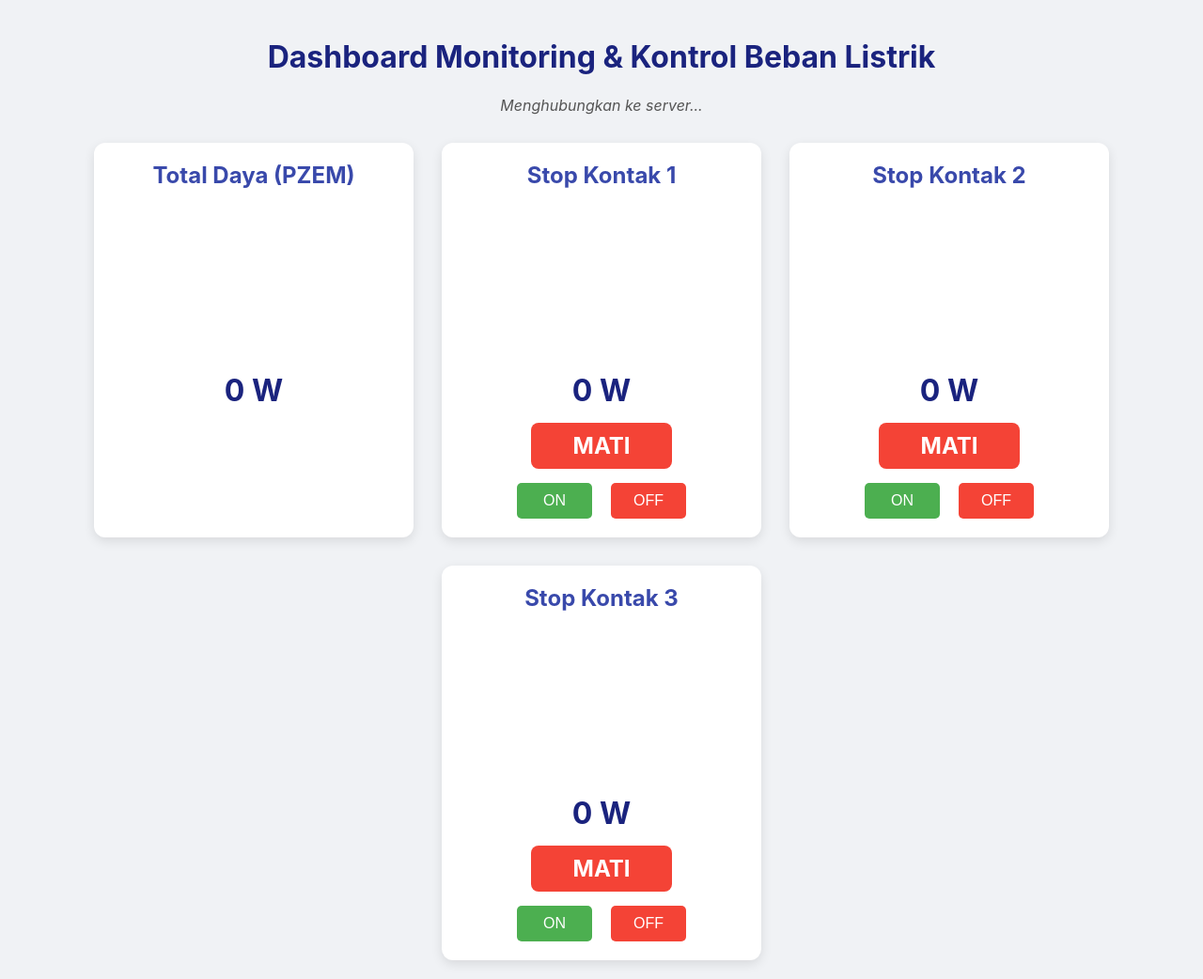
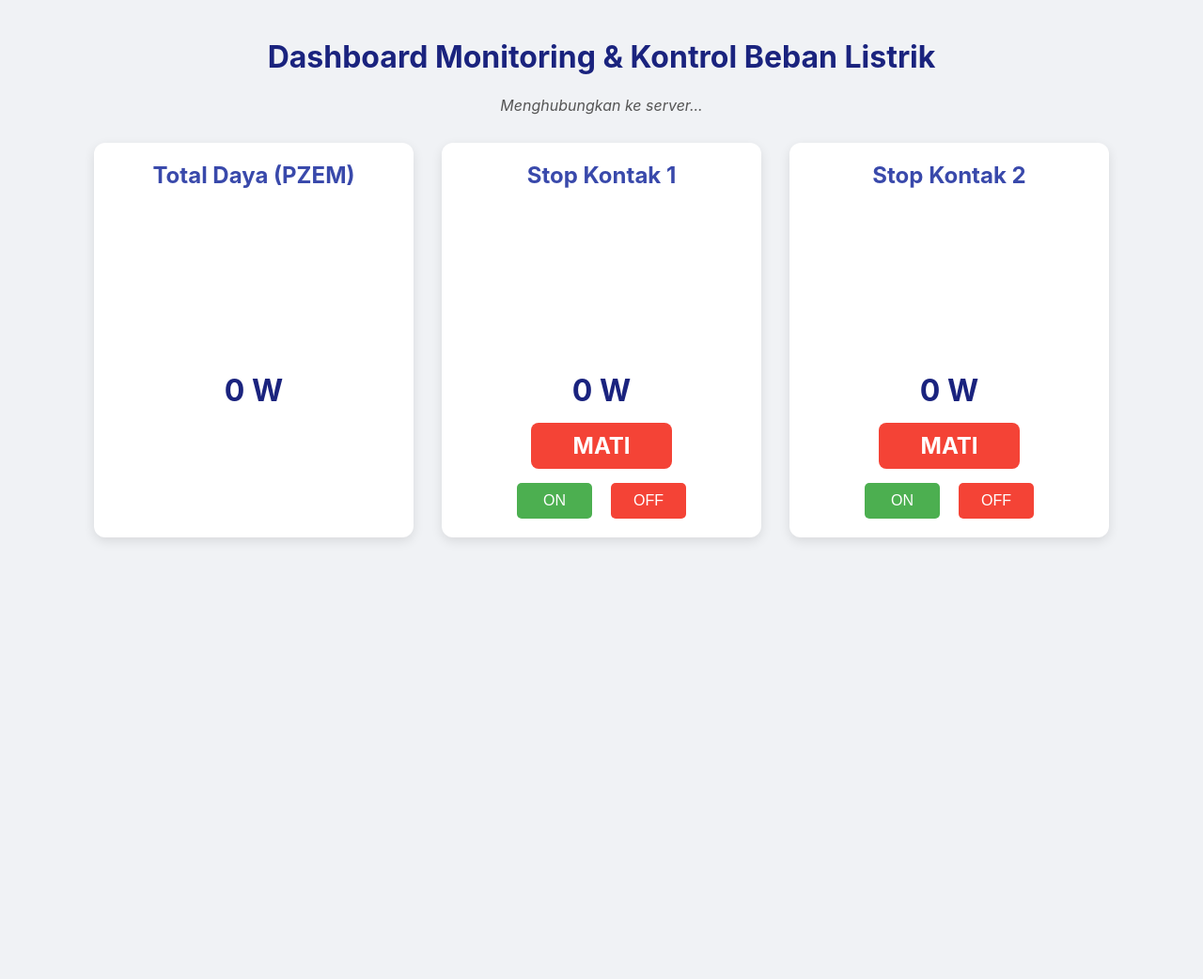
Before and after one commit to pawitran413/monitoring-daya, a website: page public/index.html in a window 1280 px wide. Shown: the whole page at 94% size. After the commit the page ends 800 px from the top, so only its background shows below. Drawn offline with Linux system fonts and the light colour scheme; a script that the page names is missing.

Commit message:
hapus 1 card relay zmct

```diff
--- a/public/index.html
+++ b/public/index.html
@@ -38,17 +38,6 @@
 					<button class="btn-off" data-relay="2">OFF</button>
 				</div>
 			</div>
-
-			<div class="card stop-kontak">
-				<h2>Stop Kontak 3</h2>
-				<canvas id="gauge-zmct-3"></canvas>
-				<div id="zmct-value-3" class="gauge-value">0 W</div>
-				<div id="relay-status-3" class="status-indicator off">MATI</div>
-				<div class="button-group">
-					<button class="btn-on" data-relay="3">ON</button>
-					<button class="btn-off" data-relay="3">OFF</button>
-				</div>
-			</div>
 		</div>
 
 		<script src="https://cdn.jsdelivr.net/npm/gaugeJS/dist/gauge.min.js"></script>
--- a/public/script.js
+++ b/public/script.js
@@ -48,8 +48,8 @@ function initUI() {
 	pzem.gauge.set(0);
 	pzem.valueElement = document.getElementById("pzem-value");
 
-	// Inisialisasi Gauge untuk 3 stop kontak
-	for (let i = 1; i <= 3; i++) {
+	// Inisialisasi Gauge untuk 2 stop kontak
+	for (let i = 1; i <= 2; i++) {
 		const gaugeElement = document.getElementById(`gauge-zmct-${i}`);
 		const zmctGaugeOptions = {
 			...gaugeOptions,
```
